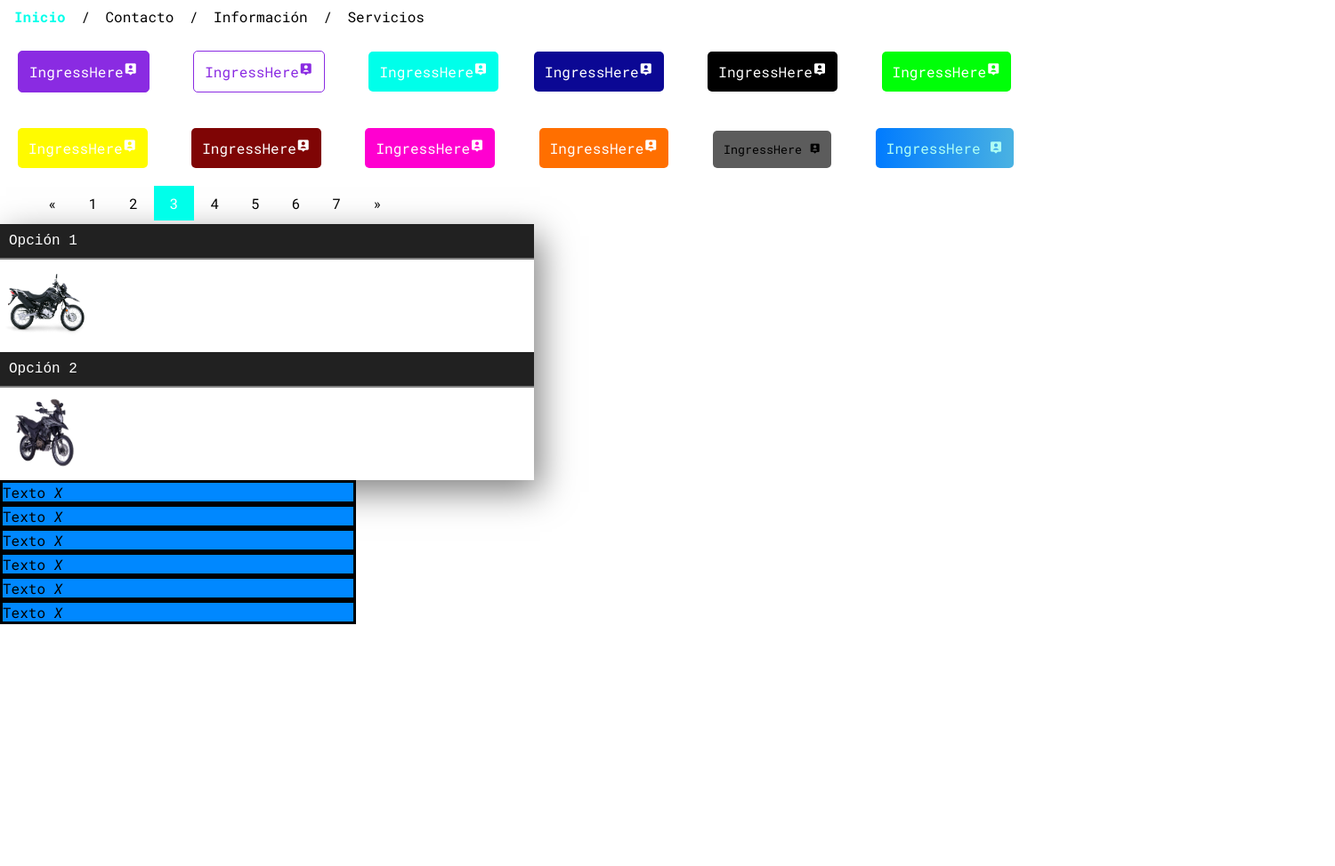
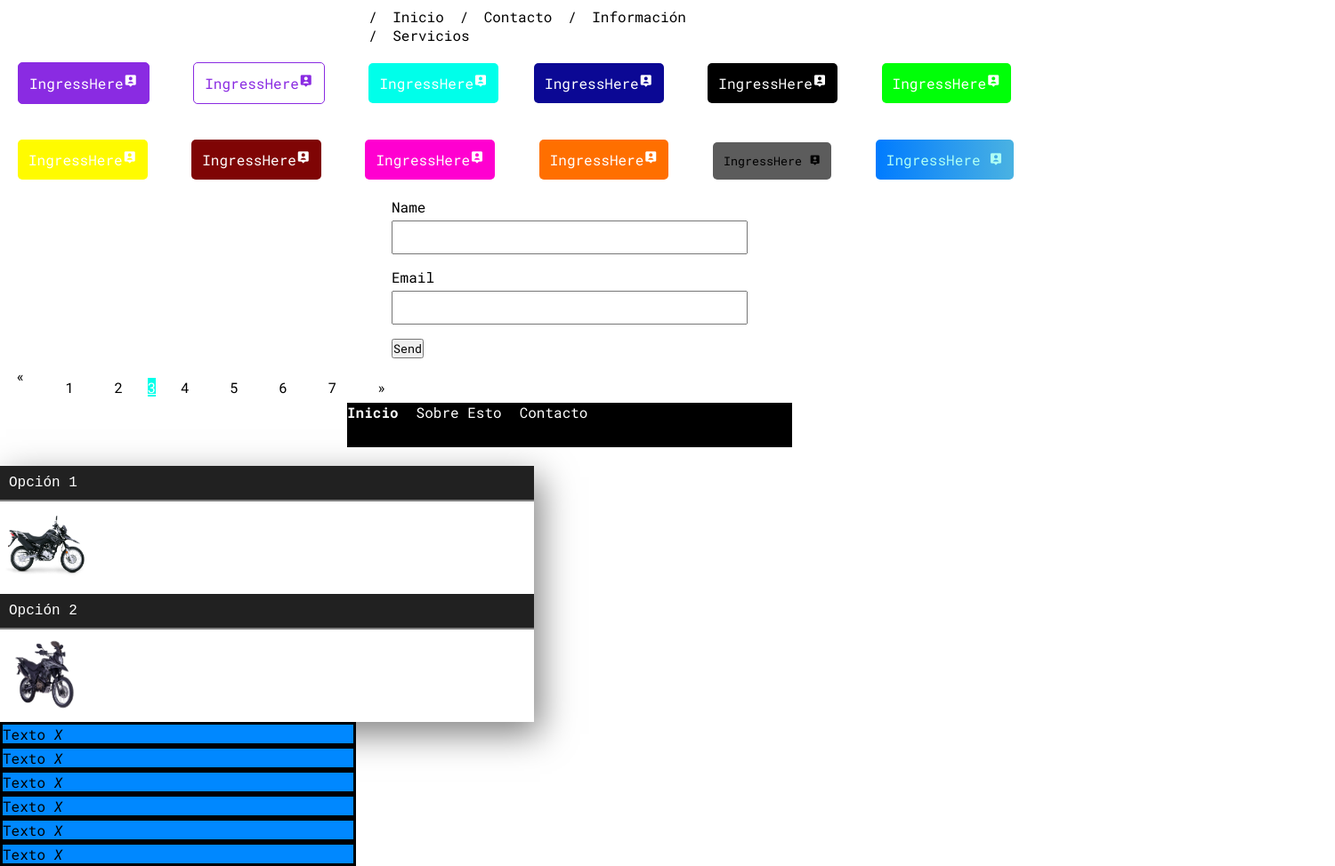
Before and after one commit to JuanDavidBG/Actividad-26-Julio, a plain HTML site: page index.html in a window 1280 px wide. Shown: the whole page at 89% size, 1500 px wide, since content can reach past the window. Before the commit the page ends 800 px from the top, so only its background shows below. Drawn offline with nearby package versions, Linux system fonts and the light colour scheme.

Commit message:
ultimo cambio 2 august

```diff
--- /dev/null
+++ b/componentes/Formulario.css
@@ -0,0 +1,19 @@
+.form {
+  max-width: 400px;
+  margin: auto;
+}
+
+.form__group {
+  margin-bottom: 15px;
+}
+
+.form__label {
+  display: block;
+  margin-bottom: 5px;
+}
+
+.form__input {
+  width: 100%;
+  padding: 8px;
+  box-sizing: border-box;
+}
--- /dev/null
+++ b/componentes/Menu.css
@@ -0,0 +1,31 @@
+.menu {
+  background-color: var(--Negro);
+  color: var(--Blanco);
+  margin: 0 auto;
+  width: 500px;
+  height: 50px;
+}
+
+.menu--horizontal {
+  display: flex;
+}
+
+.menu__list {
+  list-style: none;
+  padding: 0;
+  margin: 0;
+  display: flex;
+}
+
+.menu__item {
+  margin-right: 20px;
+}
+
+.menu__item--active .menu__link {
+  font-weight: bold;
+}
+
+.menu__link {
+  color: var(--Blanco);
+  text-decoration: none;
+}
--- a/componentes/Migapan.css
+++ b/componentes/Migapan.css
@@ -1,25 +1,34 @@
-ul.MigaPan {
+.MigaPan {
   padding: 8px 16px;
   list-style: none;
   background-color: var(--Blanco);
   margin: 0 auto;
+  width: 500px;
+  height: 50px;
 }
-ul.MigaPan li {display: inline-block;}
-ul.MigaPan li+li:before {
+
+.MigaPan_item {
+  display: inline-block;
+}
+
+.MigaPan_link:before {
   padding: 8px;
   color: var(--Negro);
   content: "/\00a0";
 }
-ul.MigaPan a:link, ul.MigaPan a:visited {
-    text-decoration:none;
+
+.MigaPan_link,
+.MigaPan_link:visited {
+  text-decoration: none;
   color: var(--Negro);
 }
 
-ul.MigaPan li a.active {
-    color:var(--Clarito);
-    font-weight: bold;
-}
-ul.MigaPan li a.active:hover {
+.MigaPan_link--active {
   color: var(--Clarito);
   font-weight: bold;
 }
+
+.MigaPan_link--active:hover {
+  color: var(--Clarito);
+  font-weight: bold;
+}
--- a/componentes/Pagina.css
+++ b/componentes/Pagina.css
@@ -1,23 +1,30 @@
-ul.paginado {
+.pagina {
   display: inline-block;
-    padding: 0;
-    margin: 0;
+  margin: 0 auto;
+  width: 1500px;
+  height: 50px;
 }
-ul.paginado li {display: inline;}
-ul.paginado li a {
+
+.pagina_item {
+  display: inline-flex;
+}
+
+.pagina_link {
   color: var(--Negro);
   float: left;
   padding: 9px 18px;
   text-decoration: none;
 }
-ul.paginado li a.active {
+
+.pagina_link--active {
   background-color: var(--Clarito);
   color: var(--Blanco);
 }
 
-ul.paginado li a.active:hover {
+.pagina_link--active:hover {
   background-color: var(--Clarito);
 }
-ul.paginado li a:hover:not(.active) {
+
+.pagina_link:hover:not(.pagination_link--active) {
   background-color: var(--Blanco);
 }
--- a/index.html
+++ b/index.html
@@ -9,14 +9,18 @@
       rel="stylesheet"
     />
     <link rel="stylesheet" href="style.css" />
+    <link rel="stylesheet" href="componentes/Pagina.css">
   </head>
   <body>
-    <ul class="MigaPan">
-      <li><a class="active" href="#">Inicio</a></li>
-      <li><a href="#">Contacto</a></li>
-      <li><a href="#">Información</a></li>
-      <li><a href="#">Servicios</a></li>
-    </ul>
+
+ <div>
+  <ul class="MigaPan">
+    <li class="MigaPan_item"><a class="MigaPan_link" href="#">Inicio</a></li>
+    <li class="MigaPan_item"><a class="MigaPan_link" href="#">Contacto</a></li>
+    <li class="MigaPan_item"><a class="MigaPan_link" href="#">Información</a></li>
+    <li class="MigaPan_item"><a class="MigaPan_link" href="#">Servicios</a></li>
+  </ul>
+</div>
 
     <button class="boton">
       <span class="boton__texto">IngressHere</span>
@@ -76,18 +80,41 @@
       <a>
 <br>
 
+<form class="form">
+  <div class="form__group">
+    <label class="form__label" for="name">Name</label>
+    <input class="form__input" type="text" id="name" name="name">
+  </div>
+  <div class="form__group">
+    <label class="form__label" for="email">Email</label>
+    <input class="form__input" type="email" id="email" name="email">
+  </div>
+  <button class="button button--primary">Send</button>
+</form>
 
-        <ul class="paginado">
-          <li><a href="#">«</a></li>
-          <li><a href="#">1</a></li>
-          <li><a href="#">2</a></li>
-          <li><a class="active" href="#">3</a></li>
-          <li><a href="#">4</a></li>
-          <li><a href="#">5</a></li>
-          <li><a href="#">6</a></li>
-          <li><a href="#">7</a></li>
-          <li><a href="#">»</a></li>
-        </ul>
+<div>
+ <ul class="pagina">
+  <li class="pagina_item"><a href="#" class="pagina_link">«</a></li>
+  <li class="pagina_item"><a href="#" class="pagina_link">1</a></li>
+  <li class="pagina_item"><a href="#" class="pagina_link">2</a></li>
+  <li class="pagina_item"><a href="#" class="pagina_link--active">3</a></li>
+  <li class="pagina_item"><a href="#" class="pagina_link">4</a></li>
+  <li class="pagina_item"><a href="#" class="pagina_link">5</a></li>
+  <li class="pagina_item"><a href="#" class="pagina_link">6</a></li>
+  <li class="pagina_item"><a href="#" class="pagina_link">7</a></li>
+  <li class="pagina_item"><a href="#" class="pagina_link">»</a></li>
+</ul>
+</div>
+
+<div>
+<nav class="menu menu--horizontal">
+  <ul class="menu__list">
+    <li class="menu__item menu__item--active"><a href="#" class="menu__link">Inicio</a></li>
+    <li class="menu__item"><a href="#" class="menu__link">Sobre Esto</a></li>
+    <li class="menu__item"><a href="#" class="menu__link">Contacto</a></li>
+  </ul>
+</nav>
+</div>
 
 <br>
         <div class="container">
@@ -101,8 +128,8 @@
             <p>TTDS 200 RALLY EDITIÓN </p>
             <img class="img2" src="componentes/TTDSRALLY_4_2.png.webp" alt="">
          </section>
+</div>
 
-</div>
 <ul class="Lista">
   <li class="Lista_item">
         <span class="Lista_texto">Texto</span>
--- a/style.css
+++ b/style.css
@@ -6,6 +6,8 @@
 @import url(componentes/Image.css);
 @import url(componentes/Pagina.css);
 @import url(componentes/Migapan.css);
+@import url(componentes/Menu.css);
+@import url(componentes/Formulario.css);
 * {
   margin: 0;
   padding: 0;
```
Lines whose indentation alone changed are shown as unchanged.
